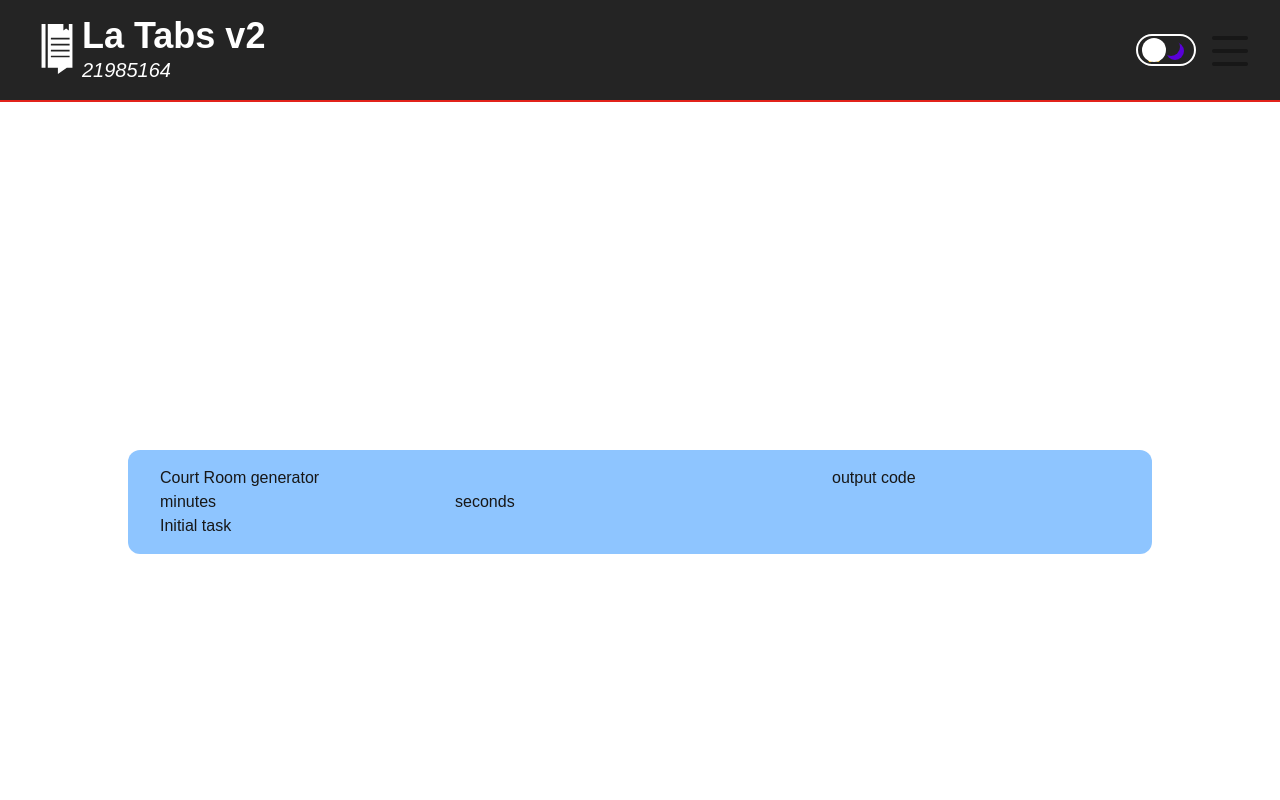
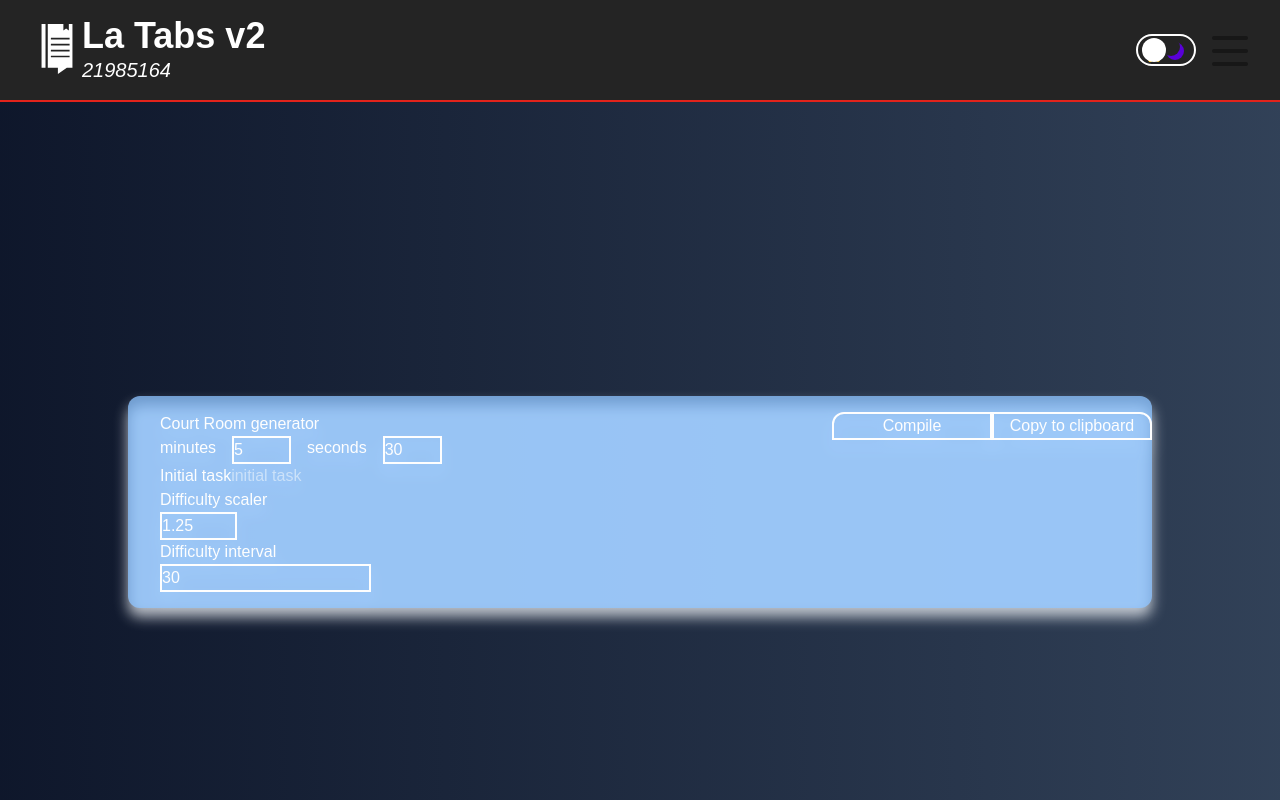
Before and after one commit to ml-sutton/CSE3CWA-Assignment-2, a Next.js app in the folder front-end/: page /courtRoom in a window 1280 px wide. Shown: the top 800 px of the page. Built offline with nearby package versions, Linux system fonts and the light colour scheme; no server answers.

Commit message:
pushing some of the work from today

```diff
--- a/front-end/components/courtRoom/courtRoomForm.tsx
+++ b/front-end/components/courtRoom/courtRoomForm.tsx
@@ -1,4 +1,11 @@
+"use client"
+
+import { useState } from "react"
+
 export default function CourtRoomForm() {
+  const [timer, setTimer] = useState<{ min: number, sec: number }>({ min: 5, sec: 30 });
+  const [difficulty, setDifficulty] = useState<{ scale: number, interval: number }>({ scale: 1.25, interval: 30 });
+  const [task, setTask] = useState<string>("Generate me a next.js page that shows card components for a product class")
   return (
     <div className="w-full">
       <div className="">
@@ -7,12 +14,21 @@ export default function CourtRoomForm() {
       <form action="">
         <div className="flex gap-4">
           <label htmlFor="">minutes</label>
-          <input type="text" />
+          <input type="number" min={0} max={15} value={timer.min} onChange={event => setTimer({ ...timer, min: Number(event.target.value) })} className="w-fit border-2" />
           <label htmlFor="">seconds</label>
-          <input type="text" />
+          <input type="number" min={0} max={59} value={timer.sec} onChange={event => setTimer({ ...timer, sec: Number(event.target.value) })} className="w-fit border-2" />
         </div>
-        <label htmlFor="">Initial task</label>
-        <input type="text" />
+        <div className="flex flex-col">
+          <div className="flex">
+            <label htmlFor="initial-task">Initial task</label>
+            <input type="text" id="initial-task" name="initial-task" placeholder="initial task" className="" />
+          </div>
+
+          <label htmlFor="">Difficulty scaler</label>
+          <input type="number" value={difficulty.scale} min={0.75} max={2.50} onChange={event => setDifficulty({ ...difficulty, scale: Number(event.target.value) })} className="w-fit border-2" />
+          <label htmlFor="">Difficulty interval</label>
+          <input type="number" value={difficulty.interval} onChange={event => setDifficulty({ ...difficulty, interval: Number(event.target.value) })} className="w-fit border-2" />
+        </div>
       </form>
     </div>
   )
--- a/front-end/components/courtRoom/courtRoomLayout.tsx
+++ b/front-end/components/courtRoom/courtRoomLayout.tsx
@@ -1,13 +1,16 @@
 import CourtRoomForm from "./courtRoomForm";
+import CourtRoomOutput from "./courtRoomOuput";
 
 export default function CourtRoomLayout() {
   return (
-    <section className="min-w-screen max-w-screen min-h-screen max-h-screen flex justify-center items-center">
-      <div className="w-4/5 px-8 py-4 rounded-xl flex gap-8 bg-blue-300">
+    <section className="min-w-screen max-w-screen min-h-screen max-h-screen flex justify-center items-center bg-gradient-to-r from-slate-300 dark:from-slate-900 to-slate-500 dark:to-slate-700 text-[#111] dark:text-[#fefefe]">
+      <div className="w-4/5 px-8 py-4 rounded-xl flex gap-8 bg-blue-300/75 drop-shadow-slate-950 dark:drop-shadow-slate-100 drop-shadow-xl">
         <div className="min-w-4/6">
           <CourtRoomForm />
         </div>
-        <div className="min-w-2/6">output code</div>
+        <div className="min-w-2/6">
+          <CourtRoomOutput />
+        </div>
       </div>
     </section>
   )
--- /dev/null
+++ b/front-end/components/courtRoom/courtRoomOuput.tsx
@@ -0,0 +1,15 @@
+export default function CourtRoomOutput() {
+  return (
+    <div className="">
+      <div className="flex w-full">
+        <button className="w-1/2 border-2 rounded-tl-xl">Compile</button>
+        <button className="w-1/2 border-2 rounded-tr-xl" >Copy to clipboard</button>
+      </div>
+      <div className="bg-slate-100">
+        <code>
+
+        </code>
+      </div>
+    </div>
+  )
+}
```
